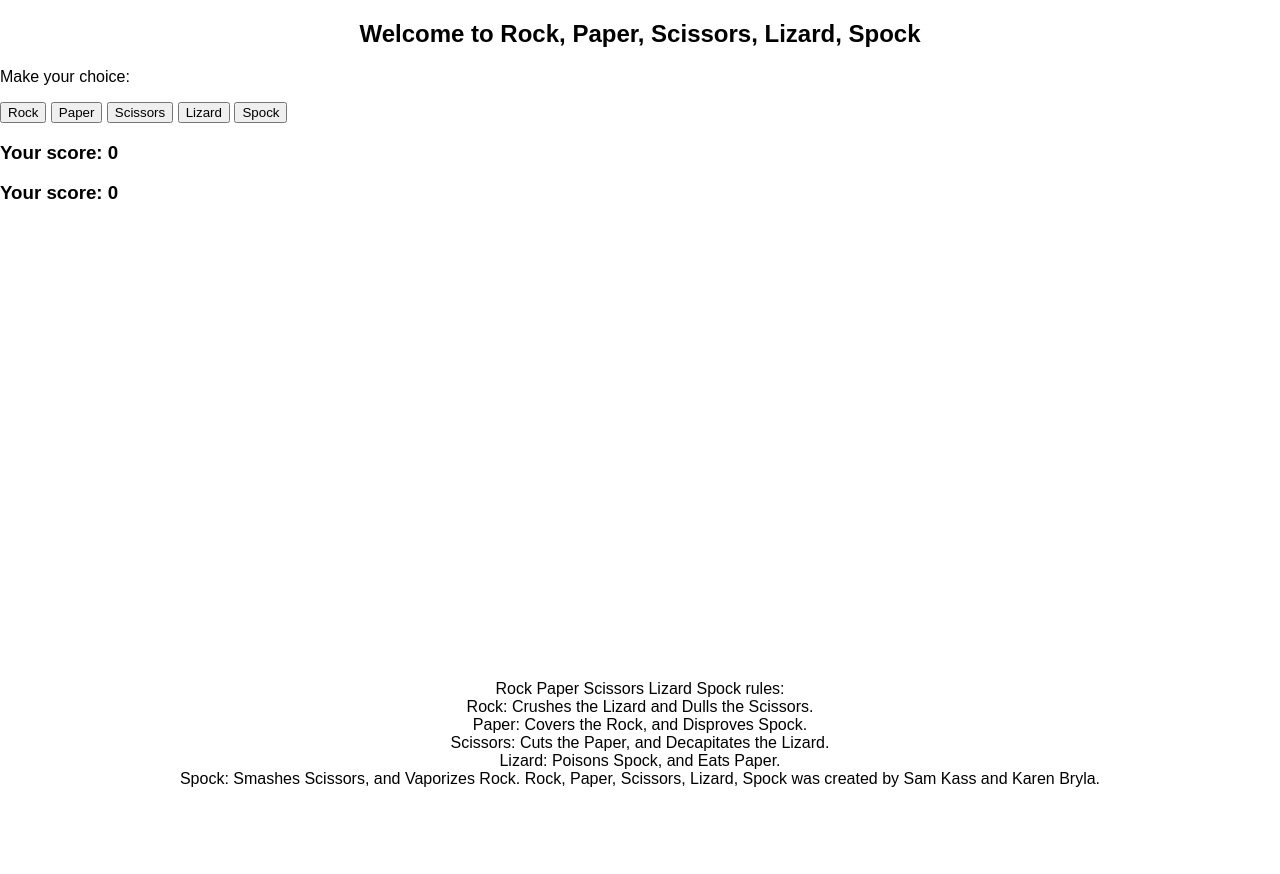
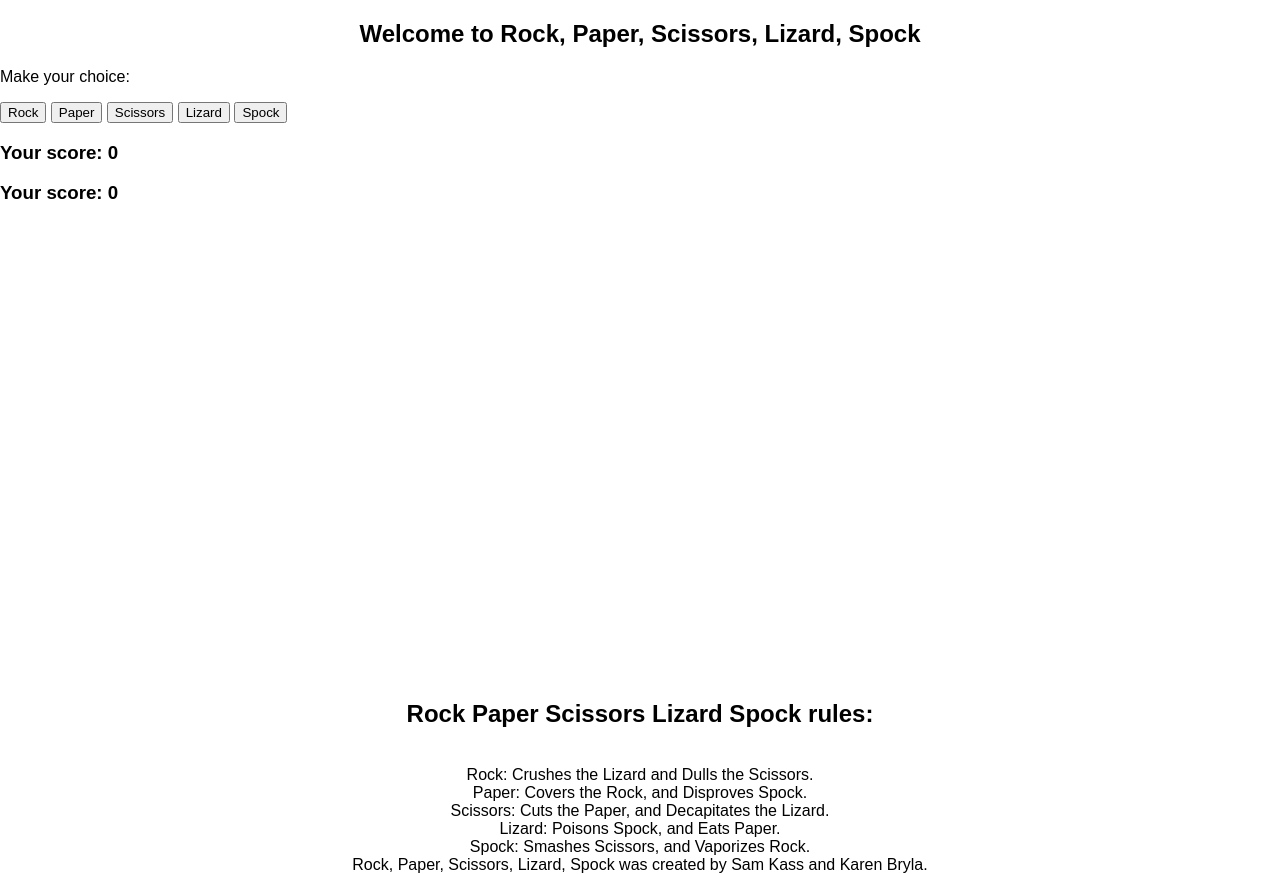
Before and after one commit to IrishDante/P2-Rock-Paper-Spock, a plain HTML site: page index.html in a window 1280 px wide. Before the commit the page ends 800 px from the top, so only its background shows below. Drawn offline with Linux system fonts and the light colour scheme.

Commit message:
Update index.html
added class to opponents score section, fixed the rules section formatting

```diff
--- a/index.html
+++ b/index.html
@@ -26,19 +26,18 @@
                 <!-- include an image here? -->
             </div>
             <div class="opponent">
-                <h3>Your score: <span id="opponent-score">0</span></h3>
+                <h3 class="scores">Your score: <span id="opponent-score">0</span></h3>
                 <!-- include an image here? -->
             </div>
         </section>
         <footer>
-            Rock Paper Scissors Lizard Spock rules:
+            <h2>Rock Paper Scissors Lizard Spock rules:</h2>
             <br>Rock: Crushes the Lizard and Dulls the Scissors.
             <br>Paper: Covers the Rock, and Disproves Spock.
             <br>Scissors: Cuts the Paper, and Decapitates the Lizard.
             <br>Lizard: Poisons Spock, and Eats Paper.
             <br>Spock: Smashes Scissors, and Vaporizes Rock.
-
-            Rock, Paper, Scissors, Lizard, Spock was created by Sam Kass and Karen Bryla.
+            <br>Rock, Paper, Scissors, Lizard, Spock was created by Sam Kass and Karen Bryla.
         </footer>
 
     </body>
```
